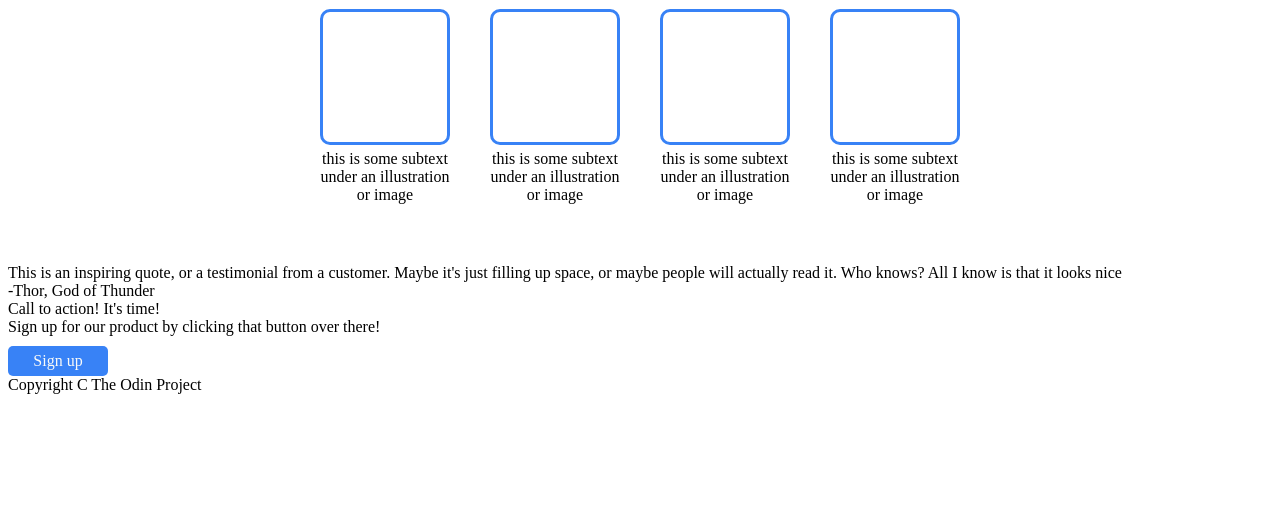
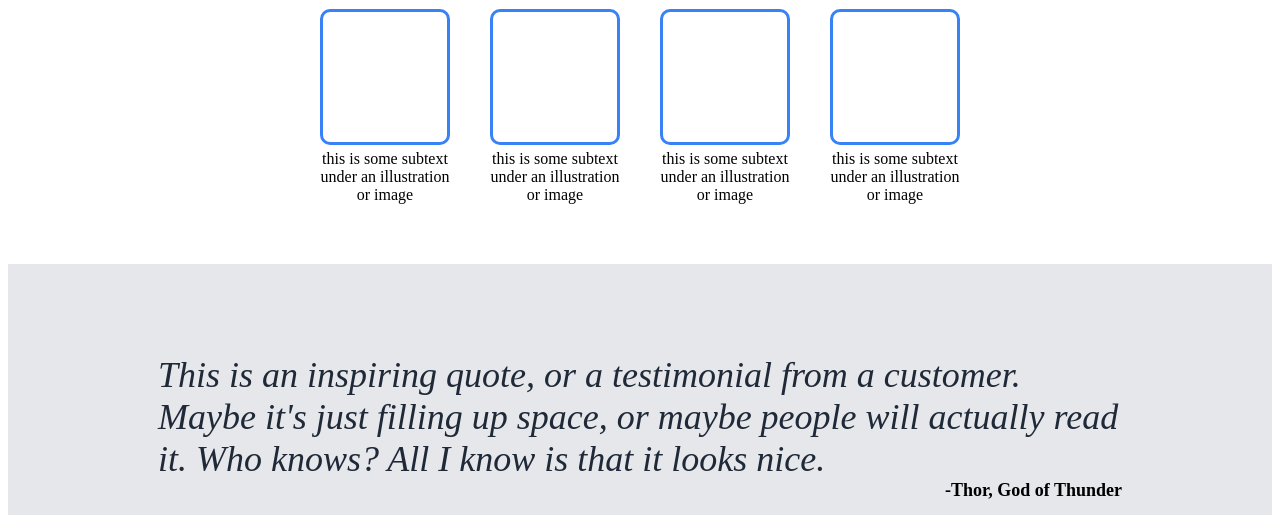
Before and after one commit to hansdav/landing-page, a plain HTML site: page index.html in a window 1280 px wide. Shown: the part 437-952 px from the top of the page. Before the commit the page ends 839 px from the top, so only its background shows below. Drawn offline with Linux system fonts and the light colour scheme.

Commit message:
testimonial finished

```diff
--- a/index.html
+++ b/index.html
@@ -43,8 +43,10 @@
         <div class="box-text">this is some subtext under an illustration or image</div>
     </div>
 </div>
-<div class="quote">This is an inspiring quote, or a testimonial from a customer. Maybe it's just filling up space, or maybe people will actually read it. Who knows? All I know is that it looks nice</div>
-<div class="thor">-Thor, God of Thunder</div>
+<div class="testimonial">
+    <div class="quote">This is an inspiring quote, or a testimonial from a customer. Maybe it's just filling up space, or maybe people will actually read it. Who knows? All I know is that it looks nice.</div>
+    <div class="thor">-Thor, God of Thunder</div>
+</div>
 <div class="call-container">
 <div class="call-to-action">Call to action! It's time!<br>Sign up for our product by clicking that button over there!<br></div>
 <div class="modal">Sign up</div>
--- a/style.css
+++ b/style.css
@@ -111,3 +111,26 @@
     margin-top: 5px;
     margin-bottom: 60px;
 }
+
+.testimonial {
+    background-color: #e5e7eb;
+    display: flex;
+    justify-content: end;
+    flex-wrap: wrap;
+}
+
+.quote {
+    font-size: 36px;
+    color: #1F2937;
+    font-style: italic;
+    margin-top: 90px;
+    margin-right: 150px;
+    margin-left: 150px;
+}
+
+.thor {
+    font-weight: bold;
+    margin-right: 150px;
+    font-size: large;
+    margin-bottom: 70px;
+}
```
